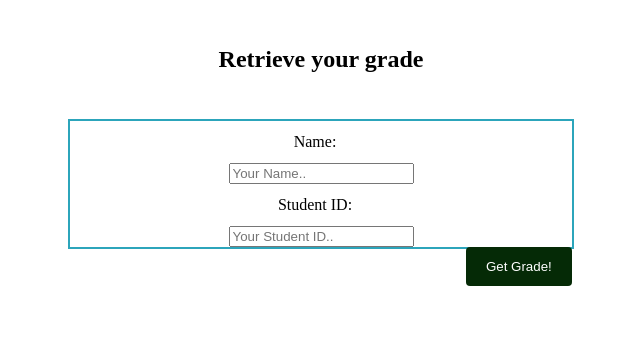
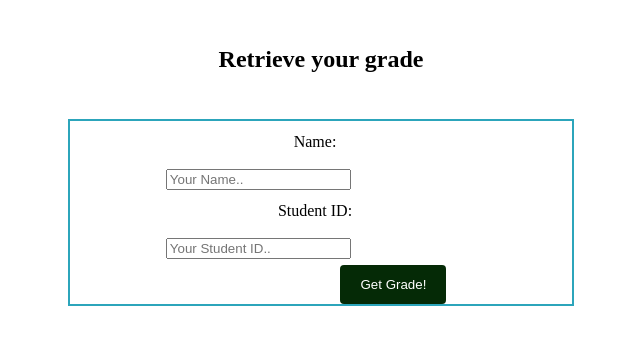
Before and after one commit to abdupattaev/Grades, a plain HTML site: page index.html in a window 1280 px wide. Shown: the whole page, without its empty margins (319-959 px from the left). Drawn offline with Linux system fonts and the light colour scheme.

Commit message:
Update styleme.css

```diff
--- a/styleme.css
+++ b/styleme.css
@@ -62,3 +62,13 @@ input[type=submit]:hover {
 .blue {
     color: #1d0daf;
 }
+.col-75 {
+    float: left;
+    width: 75%;
+    margin-top: 6px;
+}
+.row:after {
+    content: "";
+    display: table;
+    clear: both;
+}
```
